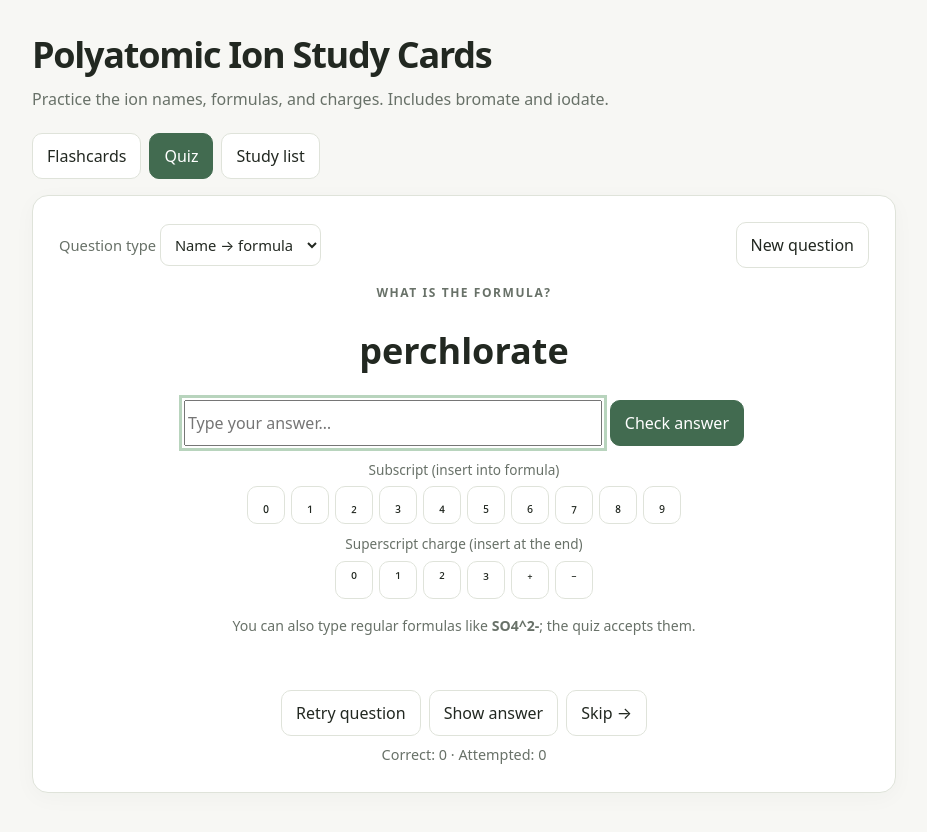
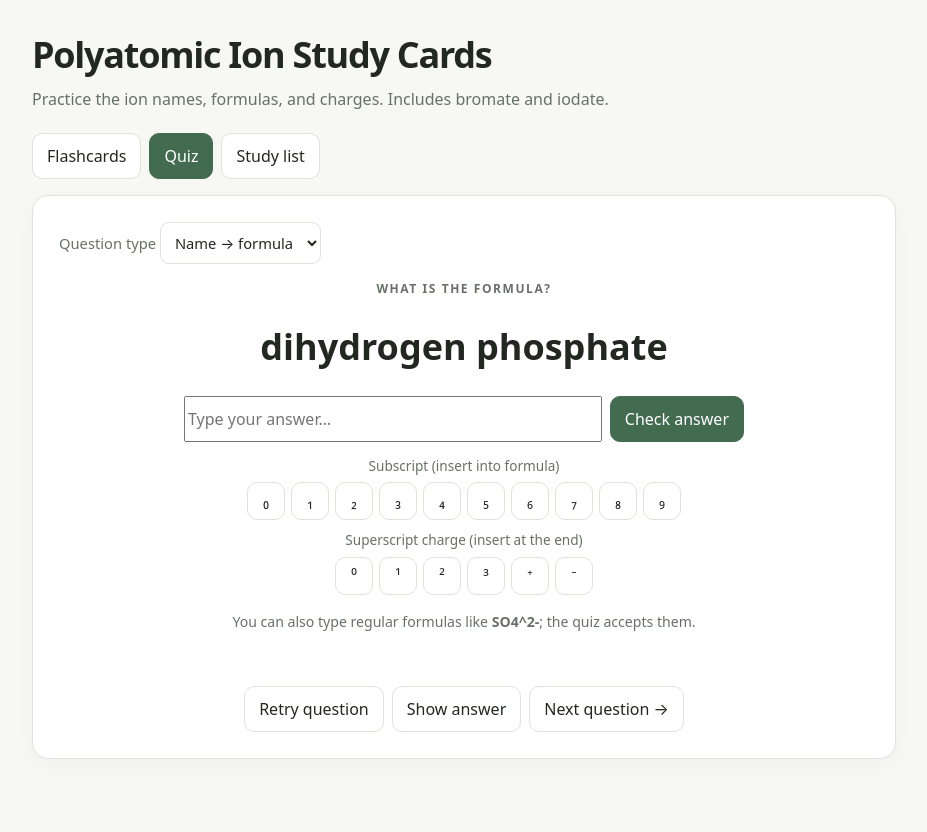
Before and after one commit to polyatomic-quiz/polyatomic-quiz.github.io, a plain HTML site: page index.html in a window 1280 px wide. Both pictures are taken after a click on the button "Quiz". Shown: the whole page, without its empty margins (176-1103 px from the left). After the commit the page ends 807 px from the top, so only its background shows below. Drawn offline with Linux system fonts and the light colour scheme.

Commit message:
Update quiz controls and round handling logic

```diff
--- a/index.html
+++ b/index.html
@@ -89,7 +89,6 @@
       <label>Question type
         <select id="quizDirection"><option value="formula">Name → formula</option><option value="name">Formula → name</option></select>
       </label>
-      <button id="newQuiz">New question</button>
     </div>
     <div id="quizLabel" class="eyebrow" style="text-align:center">WHAT IS THE FORMULA?</div>
     <div id="quizQuestion" class="quiz-question">ammonium</div>
@@ -111,8 +110,7 @@
     </div>
     <p class="note" style="text-align:center">You can also type regular formulas like <b>SO4^2-</b>; the quiz accepts them.</p>
     <div id="feedback" class="feedback" aria-live="polite"></div>
-    <div class="quiz-controls"><button id="retry">Retry question</button><button id="showAnswer">Show answer</button><button id="skip">Skip →</button></div>
-    <div class="counter" id="quizScore">Correct: 0 · Attempted: 0</div>
+    <div class="quiz-controls"><button id="retry">Retry question</button><button id="showAnswer">Show answer</button><button id="skip">Next question →</button></div>
   </section>
 
   <section id="list" class="panel hidden">
@@ -154,12 +152,13 @@ const ions = [
   {formula:'IO₃⁻', name:'iodate'}
 ];
 let deck = [...ions], cardIndex = 0, flipped = false, currentQuiz = null, correct = 0, attempted = 0, answered = false;
+let roundNumber = 1, unseenQueue = [], retryQueue = [], retrySet = new Set(), currentWasRetry = false;
 const $ = id => document.getElementById(id);
 function setMode(mode) {
   ['cards','quiz','list'].forEach(id => $(id).classList.toggle('hidden', id !== mode));
   document.querySelectorAll('.tab').forEach(btn => btn.setAttribute('aria-selected', String(btn.dataset.mode === mode)));
   if (mode === 'list') renderList();
-  if (mode === 'quiz' && !currentQuiz) nextQuestion();
+  if (mode === 'quiz' && !currentQuiz) { roundNumber = 0; startRound(); }
 }
 document.querySelectorAll('.tab').forEach(btn => btn.addEventListener('click', () => setMode(btn.dataset.mode)));
 function renderCard() {
@@ -186,23 +185,66 @@ function normalizeAnswer(s) {
     .replace(/⁺/g, '+').replace(/[⁻−–]/g, '-')
     .replace(/\s+/g, '').replace(/\^/g, '');
 }
+function shuffled(items) {
+  const arr = [...items];
+  for (let i = arr.length - 1; i > 0; i--) {
+    const j = Math.floor(Math.random() * (i + 1));
+    [arr[i], arr[j]] = [arr[j], arr[i]];
+  }
+  return arr;
+}
+function updateRoundStatus() {
+  $('roundStatus').textContent = `Round ${roundNumber} · ${unseenQueue.length} first-time questions remaining · ${retryQueue.length} to retry`;
+}
+function startRound() {
+  unseenQueue = shuffled(ions);
+  retryQueue = [];
+  retrySet = new Set();
+  roundNumber++;
+  nextQuestion();
+}
 function nextQuestion() {
-  currentQuiz = ions[Math.floor(Math.random()*ions.length)]; answered = false;
+  if (unseenQueue.length === 0 && retryQueue.length === 0) {
+    unseenQueue = shuffled(ions);
+    roundNumber++;
+    retrySet = new Set();
+  }
+  if (unseenQueue.length > 0) {
+    currentQuiz = unseenQueue.shift();
+    currentWasRetry = false;
+  } else {
+    currentQuiz = retryQueue.shift();
+    currentWasRetry = true;
+  }
+  answered = false;
   const dir = $('quizDirection').value;
-  $('quizLabel').textContent = dir === 'formula' ? 'WHAT IS THE FORMULA?' : 'WHAT IS THE ION NAME?';
+  $('quizLabel').textContent = currentWasRetry ? 'RETRY THIS ION' : (dir === 'formula' ? 'WHAT IS THE FORMULA?' : 'WHAT IS THE ION NAME?');
   $('quizQuestion').textContent = dir === 'formula' ? currentQuiz.name : currentQuiz.formula;
-  $('answerInput').value = ''; $('answerInput').disabled = false; $('feedback').textContent = ''; $('feedback').className = 'feedback'; $('answerInput').focus();
+  $('answerInput').value = ''; $('answerInput').disabled = false;
+  $('feedback').textContent = ''; $('feedback').className = 'feedback';
+  updateRoundStatus();
+  $('answerInput').focus();
 }
 function checkAnswer(event) {
   if (event) event.preventDefault(); if (answered) return;
   const dir = $('quizDirection').value, expected = dir === 'formula' ? currentQuiz.formula : currentQuiz.name;
   const given = normalizeAnswer($('answerInput').value), correctAnswer = normalizeAnswer(expected);
-  // Accept common typed charge forms such as SO4^2- and plain ASCII subscripts.
   const accepted = [correctAnswer, expected.toLowerCase().replace(/[₀₁₂₃₄₅₆₇₈₉]/g,c=>String('₀₁₂₃₄₅₆₇₈₉'.indexOf(c))).replace(/[⁰¹²³⁴⁵⁶⁷⁸⁹]/g,c=>String('⁰¹²³⁴⁵⁶⁷⁸⁹'.indexOf(c))).replace(/[⁺]/g,'+').replace(/[⁻]/g,'-')].map(normalizeAnswer);
   attempted++; answered = true;
-  if (accepted.includes(given)) { correct++; $('feedback').textContent = 'Correct!'; $('feedback').classList.add('good'); }
-  else { $('feedback').textContent = `Not quite — answer: ${expected}`; $('feedback').classList.add('bad'); }
-  $('answerInput').disabled = true; $('quizScore').textContent = `Correct: ${correct} · Attempted: ${attempted}`;
+  if (accepted.includes(given)) {
+    correct++;
+    $('feedback').textContent = currentWasRetry ? 'Correct — removed from your retry list!' : 'Correct!';
+    $('feedback').classList.add('good');
+    if (currentWasRetry) retrySet.delete(currentQuiz);
+  } else {
+    $('feedback').textContent = `Not quite — answer: ${expected}`;
+    $('feedback').classList.add('bad');
+    if (!retrySet.has(currentQuiz)) { retrySet.add(currentQuiz); retryQueue.push(currentQuiz); }
+    else if (currentWasRetry) { retryQueue.push(currentQuiz); }
+  }
+  $('answerInput').disabled = true;
+  $('quizScore').textContent = `Correct: ${correct} · Attempted: ${attempted}`;
+  updateRoundStatus();
 }
 $('answerForm').addEventListener('submit', checkAnswer);
 document.querySelectorAll('[data-insert]').forEach(button => {
@@ -217,10 +259,11 @@ document.querySelectorAll('[data-insert]').forEach(button => {
     input.setSelectionRange(start + character.length, start + character.length);
   });
 });
-$('newQuiz').addEventListener('click', nextQuestion); $('skip').addEventListener('click', nextQuestion);
-$('retry').addEventListener('click', () => { answered = false; $('answerInput').value = ''; $('answerInput').disabled = false; $('feedback').textContent = ''; $('feedback').className = 'feedback'; $('answerInput').focus(); });
+$('newQuiz').addEventListener('click', () => { roundNumber = 0; startRound(); });
+$('skip').addEventListener('click', nextQuestion);
+$('retry').addEventListener('click', () => { if (!currentQuiz) return; answered = false; $('answerInput').value = ''; $('answerInput').disabled = false; $('feedback').textContent = ''; $('feedback').className = 'feedback'; $('answerInput').focus(); });
 $('showAnswer').addEventListener('click', () => { if (!currentQuiz) return; const dir=$('quizDirection').value; $('feedback').textContent = 'Answer: ' + (dir==='formula' ? currentQuiz.formula : currentQuiz.name); $('feedback').className='feedback'; $('answerInput').disabled=true; answered=true; });
-$('quizDirection').addEventListener('change', nextQuestion);
+$('quizDirection').addEventListener('change', () => { if (currentQuiz) { const dir=$('quizDirection').value; $('quizLabel').textContent = currentWasRetry ? 'RETRY THIS ION' : (dir==='formula' ? 'WHAT IS THE FORMULA?' : 'WHAT IS THE ION NAME?'); $('quizQuestion').textContent = dir==='formula' ? currentQuiz.name : currentQuiz.formula; $('answerInput').value=''; $('answerInput').disabled=false; answered=false; $('feedback').textContent=''; $('feedback').className='feedback'; } });
 function renderList() {
   const q = $('search').value.toLowerCase().trim(); const filtered = ions.filter(i => i.name.includes(q) || i.formula.toLowerCase().includes(q));
   $('ionRows').innerHTML = filtered.map(i => `<tr><td>${ions.indexOf(i)+1}</td><td class="formula">${i.formula}</td><td>${i.name}</td></tr>`).join('');
```
